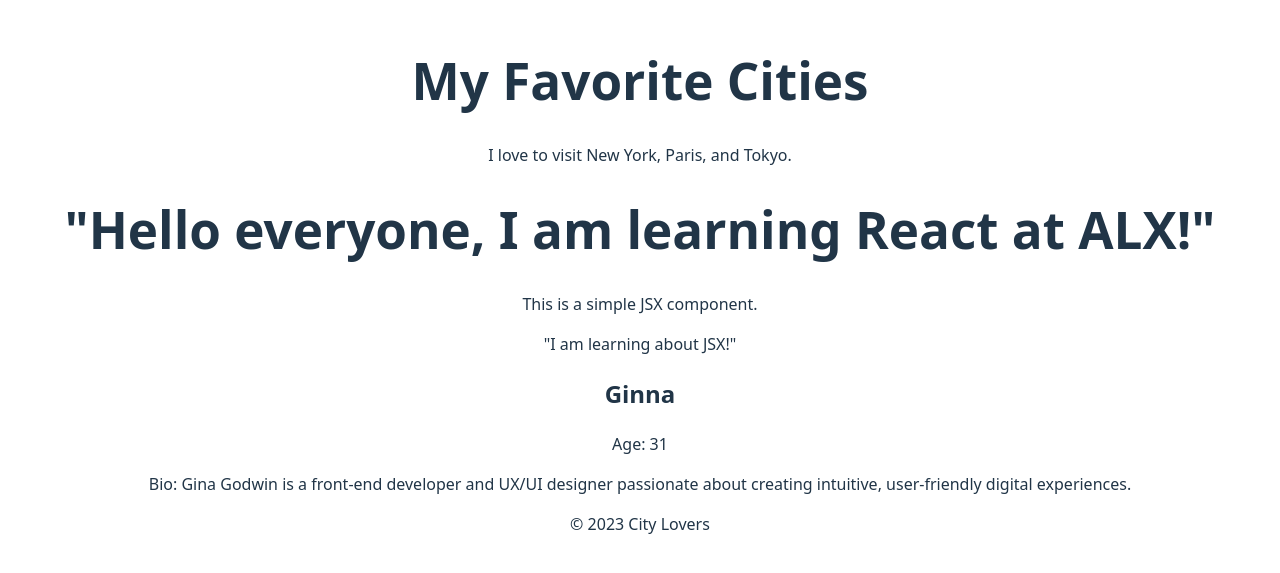
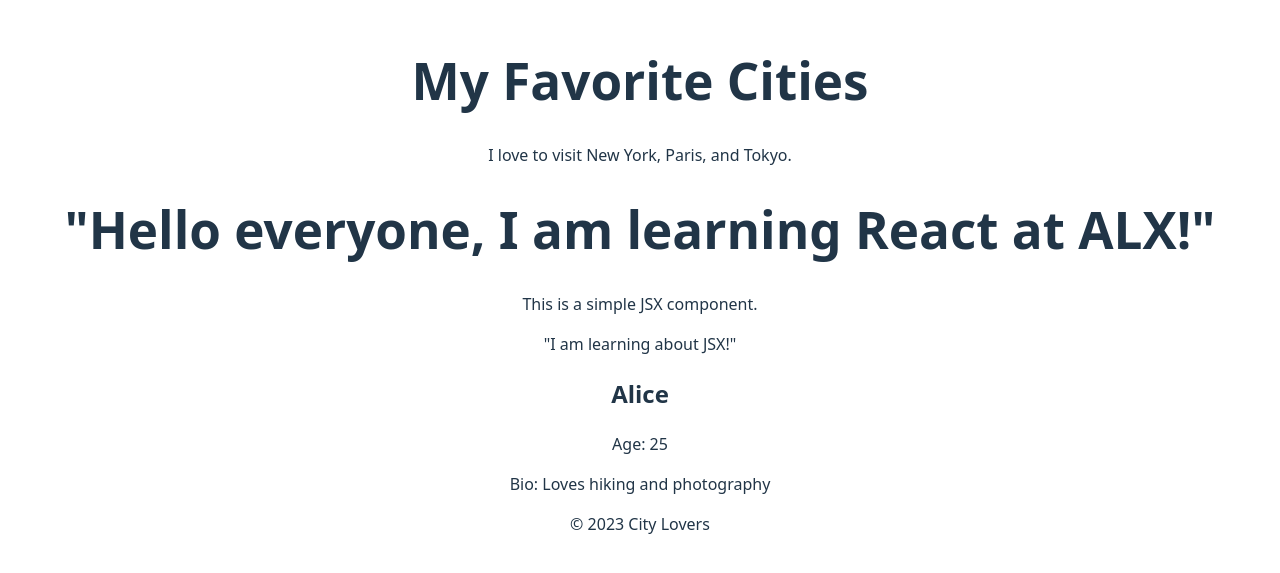
Before and after one commit to Ginaa750/alx-fe-reactjs, a React (Vite) app in the folder alx-react-app/: page / in a window 1280 px wide. Shown: the part 115-688 px from the top of the page. Built offline with nearby package versions, Linux system fonts and the light colour scheme.

Commit message:
Add correction

```diff
--- a/alx-react-app/src/App.jsx
+++ b/alx-react-app/src/App.jsx
@@ -11,9 +11,9 @@ function App() {
     <MainContent />
     <WelcomeMessage />
     <UserProfile
-    name="Ginna"
-    age="31"
-    bio="Gina Godwin is a front-end developer and UX/UI designer passionate about creating intuitive, user-friendly digital experiences. "
+    name="Alice"
+    age="25"
+    bio="Loves hiking and photography"
     />
     <Footer />
 
```
